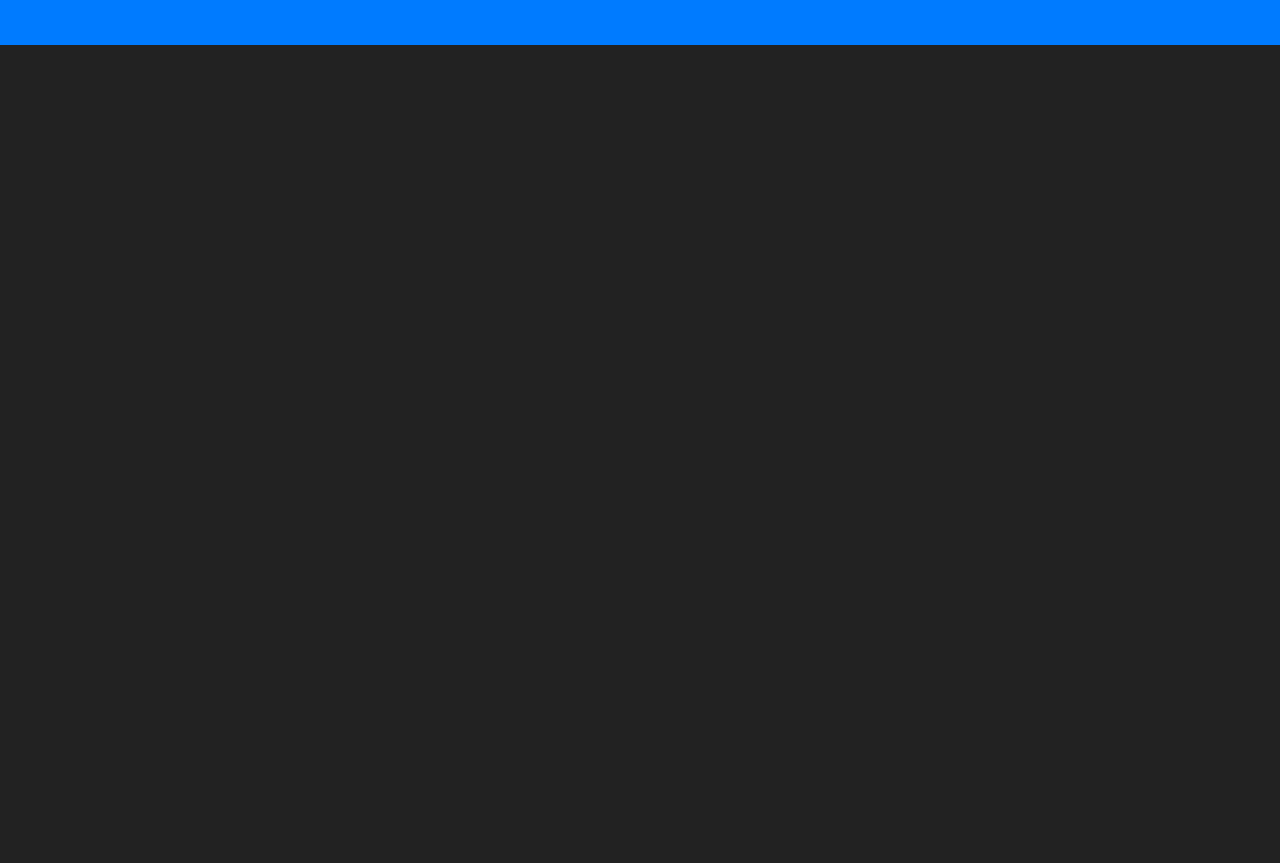
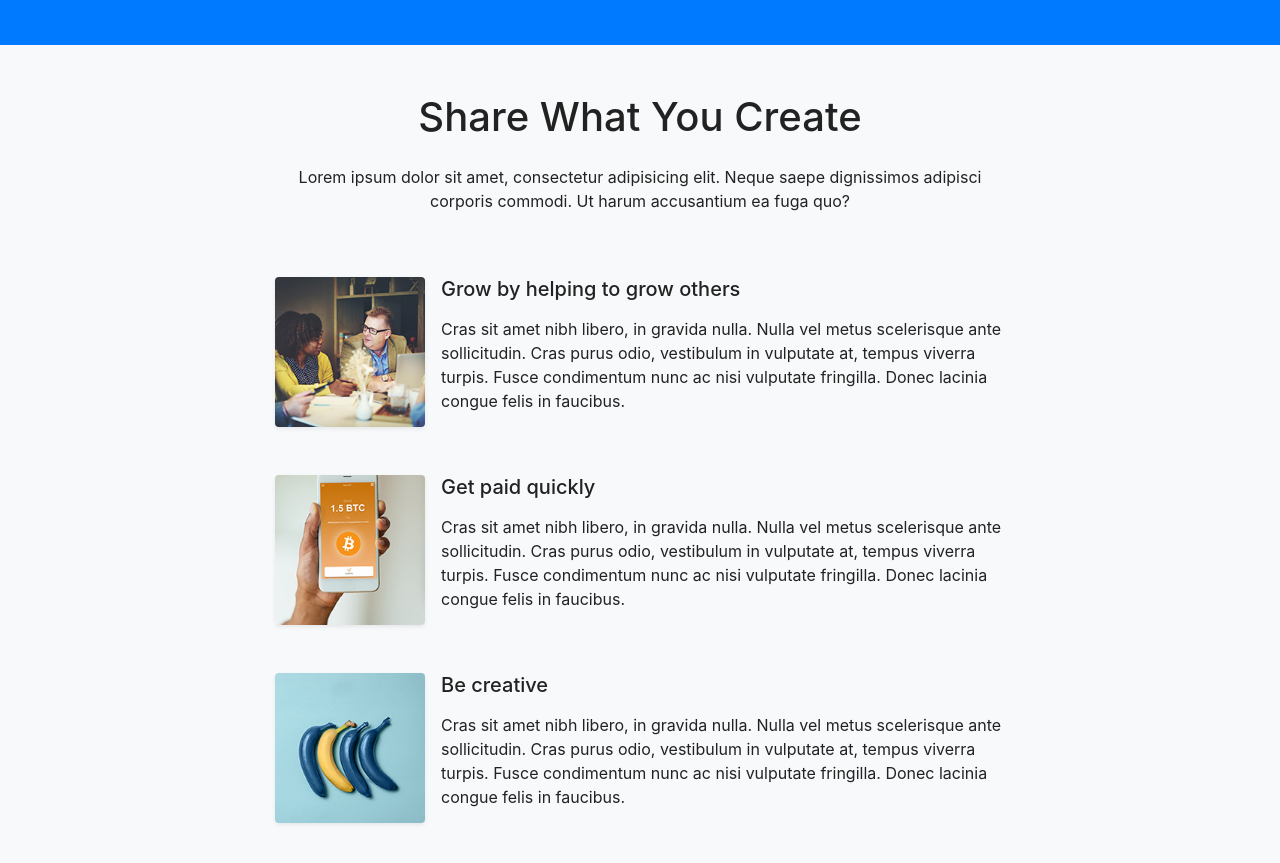
Before and after one commit to balazimichal/bootstrap-socialsoar, a plain HTML site: page index.html in a window 1280 px wide. Shown: the part 1665-2528 px from the top of the page. Before the commit the page ends 1710 px from the top, so only its background shows below. Drawn offline with nearby package versions, Linux system fonts and the light colour scheme.

Commit message:
feat - share section
Added share section with three images.

```diff
--- a/css/style.css
+++ b/css/style.css
@@ -34,3 +34,7 @@ body {
 .card-form {
   opacity: 0.9;
 }
+
+#share-section {
+  color: #222;
+}
--- a/index.html
+++ b/index.html
@@ -206,6 +206,72 @@
     </section>
 
 
+
+    <!-- SHARE SECTION -->
+    <section id="share-section" class="pb-5 bg-light">
+        <div class="container">
+            <div class="row">
+
+                <div class="col-md-8 offset-md-2 text-center py-5">
+                    <h2 class="mb-4 h1">Share What You Create</h2>
+                    <p>Lorem ipsum dolor sit amet, consectetur adipisicing elit. Neque saepe dignissimos adipisci
+                        corporis commodi. Ut harum accusantium ea fuga quo?</p>
+                </div>
+            </div>
+
+            <div class="row">
+                <div class="col-md-8 offset-md-2">
+                    <ul class="list-unstyled">
+                        <li class="media mb-5">
+                            <img class="mr-3 shadow-sm rounded" src="images/share1.jpg" alt="" width="150">
+                            <div class="media-body">
+                                <h5 class="mt-0 mb-3">Grow by helping to grow others</h5>
+                                Cras sit amet nibh libero, in gravida nulla. Nulla vel metus scelerisque ante
+                                sollicitudin. Cras purus
+                                odio, vestibulum in vulputate at, tempus viverra turpis. Fusce condimentum nunc ac
+                                nisi
+                                vulputate
+                                fringilla. Donec lacinia congue felis in faucibus.
+                            </div>
+                        </li>
+                        <li class="media mb-5">
+                            <img class="mr-3 shadow-sm rounded" src="images/share2.jpg" alt="" width="150">
+                            <div class="media-body">
+                                <h5 class="mt-0 mb-3">Get paid quickly</h5>
+                                Cras sit amet nibh libero, in gravida nulla. Nulla vel metus scelerisque ante
+                                sollicitudin. Cras purus
+                                odio, vestibulum in vulputate at, tempus viverra turpis. Fusce condimentum nunc ac
+                                nisi
+                                vulputate
+                                fringilla. Donec lacinia congue felis in faucibus.
+                            </div>
+                        </li>
+                        <li class="media">
+                            <img class="mr-3 shadow-sm rounded" src="images/share3.jpg" alt="" width="150">
+                            <div class="media-body">
+                                <h5 class="mt-0 mb-3">Be creative</h5>
+                                Cras sit amet nibh libero, in gravida nulla. Nulla vel metus scelerisque ante
+                                sollicitudin. Cras purus
+                                odio, vestibulum in vulputate at, tempus viverra turpis. Fusce condimentum nunc ac
+                                nisi
+                                vulputate
+                                fringilla. Donec lacinia congue felis in faucibus.
+                            </div>
+                        </li>
+                    </ul>
+                </div>
+
+            </div>
+
+        </div>
+        </div>
+    </section>
+
+
+
+
+
+    <!-- SCRIPTS -->
     <script src="https://ajax.googleapis.com/ajax/libs/jquery/3.3.1/jquery.min.js"></script>
     <script src="https://cdnjs.cloudflare.com/ajax/libs/popper.js/1.14.3/umd/popper.min.js" integrity="sha384-ZMP7rVo3mIykV+2+9J3UJ46jBk0WLaUAdn689aCwoqbBJiSnjAK/l8WvCWPIPm49"
         crossorigin="anonymous"></script>
```
Also changed, not shown: images/share1.jpg (added), images/share2.jpg (added), images/share3.jpg (added).
